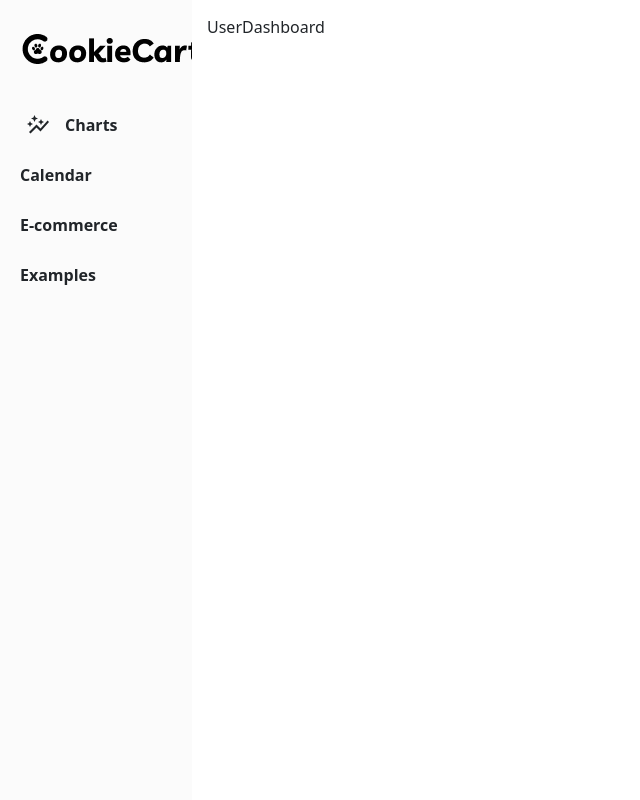
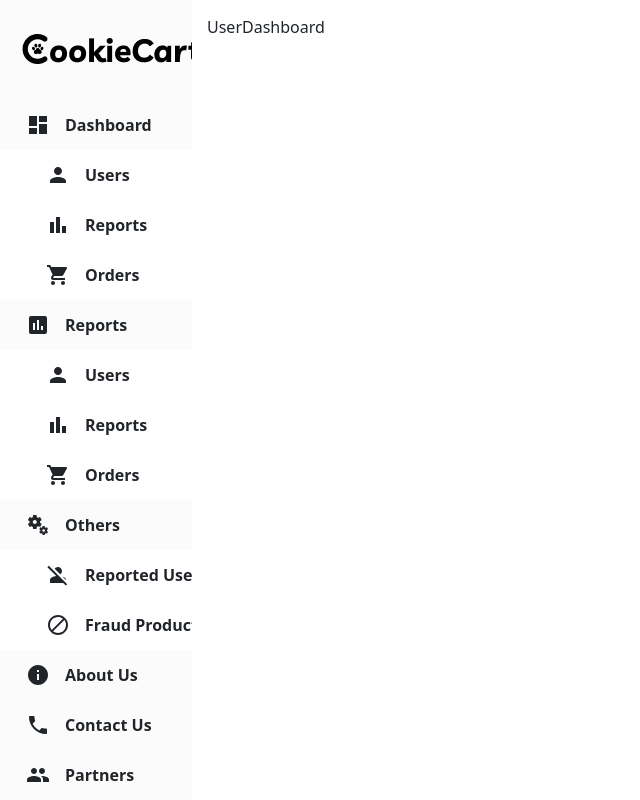
Before and after one commit to Vicky3751/E-commerce, a React (Create React App) app in the folder client/: page /admin/dashboard/users in a window 1280 px wide. Shown: the whole page, without its empty margins (0-640 px from the left). Built offline with nearby package versions, Linux system fonts and the light colour scheme.

Commit message:
added some menus in sidebar

```diff
--- a/client/src/common/SideBar.js
+++ b/client/src/common/SideBar.js
@@ -1,4 +1,4 @@
-import { AutoGraphOutlined } from '@mui/icons-material';
+import { Assessment, BarChart, Block, Dashboard, Info, MiscellaneousServices, People, Person, PersonOff, Phone, ShoppingCart } from '@mui/icons-material';
 // import {  Menu as Menuicon } from '@mui/icons-material';
 // import { IconButton } from '@mui/material';
 import React from 'react'
@@ -14,19 +14,23 @@ const SideBar = () => {
           <img src={require("../assets/images/logo.png")} alt="" />
         </div>
         <Menu renderExpandIcon={({ open }) => <span>{open ? '-' : '+'}</span>} >
-          <SubMenu label="Charts" icon={<AutoGraphOutlined />}>
-            <MenuItem routerLink={<Link to="/documentation" />} icon={<AutoGraphOutlined />}> Pie charts</MenuItem>
-            <MenuItem> Line charts</MenuItem>
-            <MenuItem> Bar charts</MenuItem>
-            <SubMenu label="Charts" icon={<AutoGraphOutlined />}>
-              <MenuItem icon={<AutoGraphOutlined />}> Pie charts</MenuItem>
-              <MenuItem> Line charts</MenuItem>
-              <MenuItem> Bar charts</MenuItem>
-            </SubMenu>
+          <SubMenu defaultOpen label="Dashboard" icon={<Dashboard />}>
+            <MenuItem active routerLink={<Link to="/documentation" />} icon={<Person />}> Users</MenuItem>
+            <MenuItem routerLink={<Link to="/documentation" />} icon={<BarChart />}> Reports</MenuItem>
+            <MenuItem routerLink={<Link to="/documentation" />} icon={<ShoppingCart />}> Orders</MenuItem>
           </SubMenu>
-          <MenuItem> Calendar</MenuItem>
-          <MenuItem> E-commerce</MenuItem>
-          <MenuItem> Examples</MenuItem>
+          <SubMenu defaultOpen label="Reports" icon={<Assessment />}>
+            <MenuItem active routerLink={<Link to="/documentation" />} icon={<Person />}> Users</MenuItem>
+            <MenuItem routerLink={<Link to="/documentation" />} icon={<BarChart />}> Reports</MenuItem>
+            <MenuItem routerLink={<Link to="/documentation" />} icon={<ShoppingCart />}> Orders</MenuItem>
+          </SubMenu>
+          <SubMenu defaultOpen label="Others" icon={<MiscellaneousServices />}>
+            <MenuItem routerLink={<Link to="/documentation" />} icon={<PersonOff />}> Reported Users</MenuItem>
+            <MenuItem routerLink={<Link to="/documentation" />} icon={<Block />}> Fraud Products</MenuItem>
+          </SubMenu>
+          <MenuItem  icon={<Info />}> About Us</MenuItem>
+          <MenuItem  icon={<Phone />}> Contact Us</MenuItem>
+          <MenuItem  icon={<People />}> Partners</MenuItem>
         </Menu>
       </Sidebar>
       {/* <main style={{ padding: 10 }}>
--- a/client/src/pages/admin/AdminRoute.js
+++ b/client/src/pages/admin/AdminRoute.js
@@ -5,6 +5,8 @@ import MiscRoutes from './misc/MiscRoutes'
 import ReportRoutes from './reports/ReportRoutes'
 import SideBar from "../../common/SideBar"
 import "../../assets/styles/Admin.css"
+import ReportedUsers from './misc/reported-users/ReportedUsers'
+import FraudProducts from './misc/fraud-products/FraudProducts'
 const AdminRoute = () => {
   return (
     <>
@@ -18,6 +20,8 @@ const AdminRoute = () => {
             <Route path="/dashboard/*" element={<DashboardRoutes />} />
             <Route path="/reports/*" element={<ReportRoutes />} />
             <Route path="/details/*" element={<MiscRoutes />} />
+            <Route path="/report/*" element={<ReportedUsers />} />
+            <Route path="/fraud/*" element={<FraudProducts />} />
           </Routes>
         </div>
       </div>
--- /dev/null
+++ b/client/src/pages/admin/misc/fraud-products/FraudProducts.js
@@ -0,0 +1,9 @@
+import React from 'react'
+
+const FraudProducts = () => {
+  return (
+    <div>FraudProducts</div>
+  )
+}
+
+export default FraudProducts
--- /dev/null
+++ b/client/src/pages/admin/misc/reported-users/ReportedUsers.js
@@ -0,0 +1,9 @@
+import React from 'react'
+
+const ReportedUsers = () => {
+  return (
+    <div>ReportedUsers</div>
+  )
+}
+
+export default ReportedUsers
```
